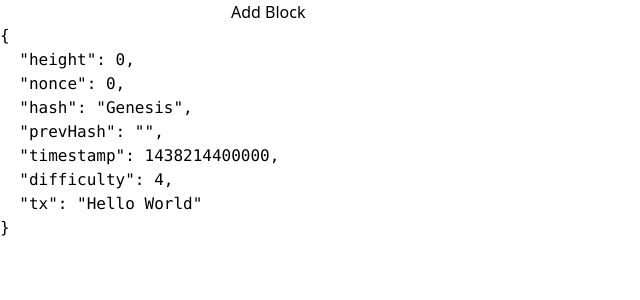
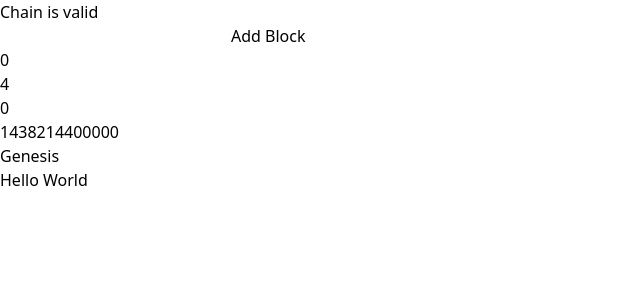
Before and after one commit to waiscodes/demo.blockchain, a React app: page / in a window 1280 px wide. Shown: the top 300 px of the page, without its empty margins (0-640 px from the left). Built offline with nearby package versions, Linux system fonts and the light colour scheme; the HTML template or start-up script is replaced by a standard one.

Commit message:
added chain validity

```diff
--- a/src/App.tsx
+++ b/src/App.tsx
@@ -4,7 +4,7 @@ import Block from "./components/Block";
 
 const App: React.FC = (): JSX.Element => {
 	const [tx, setTx] = useState<string>("");
-	const { chain, addBlock, isChainValid } = useChain();
+	const { chain, addBlock, updateBlockData, isChainValid } = useChain();
 
 	const submitTx = () => {
 		addBlock(tx);
@@ -13,10 +13,12 @@ const App: React.FC = (): JSX.Element => {
 
 	return (
 		<>
+			{isChainValid ? <p>Chain is valid</p> : <p>Chain is not valid</p>}
 			<input value={tx} onChange={(e) => setTx(e.target.value)} />
 			<button onClick={() => submitTx()}>Add Block</button>
+
 			{chain.map((block, index) => (
-				<Block key={index} block={block} />
+				<Block key={index} updateBlockData={updateBlockData} block={block} />
 			))}
 		</>
 	);
--- a/src/blockchain/useChain.ts
+++ b/src/blockchain/useChain.ts
@@ -23,6 +23,14 @@ const useChain = () => {
 		return chain[height];
 	};
 
+	const updateBlockData = (height: number, tx: string) => {
+		const block = getBlockByHeight(height);
+		if (block) {
+			block.tx = tx;
+			block.hash = Block.getBlockHash(block);
+		}
+	};
+
 	useEffect(() => {
 		setIsChainValid(chain.every((block, index) => Block.isValidBlock(chain[index - 1], block)));
 	}, [chain.length]);
@@ -34,6 +42,7 @@ const useChain = () => {
 		getBlockByTx,
 		getBlockByHash,
 		getBlockByHeight,
+		updateBlockData,
 	};
 };
 
--- a/src/components/Block.tsx
+++ b/src/components/Block.tsx
@@ -3,10 +3,29 @@ import { default as BlockType } from "../blockchain/Block";
 
 interface Props {
 	block: BlockType;
+	updateBlockData: (height: number, tx: string) => void;
 }
 
-const Block: React.FC<Props> = ({ block }): JSX.Element => {
-	return <pre>{JSON.stringify(block, null, 2)}</pre>;
+const Block: React.FC<Props> = ({ block, updateBlockData }): JSX.Element => {
+	const [tx, setTx] = React.useState<string>(block.tx);
+	const handleTxChange = (e: React.ChangeEvent<HTMLInputElement>) => {
+		const { value } = e.target;
+		setTx(value);
+		updateBlockData(block.height, tx);
+	};
+	return (
+		<>
+			<div>
+				<p>{block.height}</p>
+				<p>{block.difficulty}</p>
+				<p>{block.nonce}</p>
+				<p>{block.timestamp}</p>
+				<p>{block.prevHash}</p>
+				<p>{block.hash}</p>
+				<input type="text" name="tx" value={tx} onChange={(e) => handleTxChange(e)} />
+			</div>
+		</>
+	);
 };
 
 export default Block;
```
